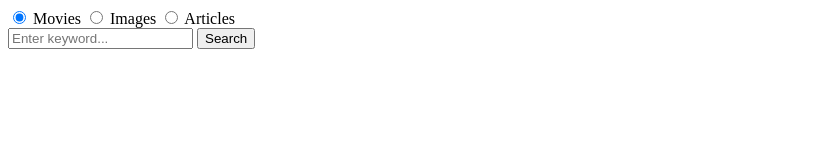
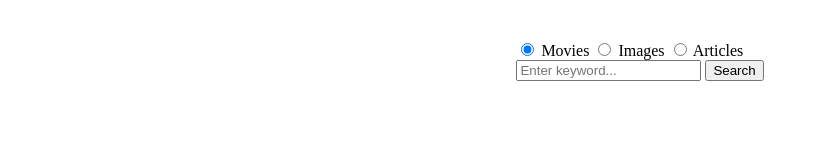
Before and after one commit to Katerynakulik/seekly, a plain HTML site: page index.html in a window 1280 px wide. Shown: the whole page, without its empty margins (0-819 px from the left). Drawn offline with Linux system fonts and the light colour scheme.

Commit message:
Add basic colors to css file

```diff
--- a/assets/CSS/style.css
+++ b/assets/CSS/style.css
@@ -0,0 +1,20 @@
+:root {
+  /* Basic */
+  --color-white: #ffffff;
+  --color-black: #000000;
+
+  /* Accent */
+  --color-red: #d32f2f;
+  --color-yellow: #fbc02d;
+  --color-blue: #1565c0;
+
+  /* Additional shades */
+  --color-blue-dark: #0d47a1;
+  --color-red-light: #e57373;
+  --color-yellow-light: #fff176;
+}
+.container {
+  padding-top: 2rem;
+  display: flex;
+  justify-content: center;
+}
--- a/index.html
+++ b/index.html
@@ -7,7 +7,7 @@
     <link rel="stylesheet" href="assets/CSS/style.css" />
   </head>
   <body>
-    <header>
+    <header class="container">
       <form class="search-form">
         <!-- Search parameters -->
         <div class="search-options">
```
